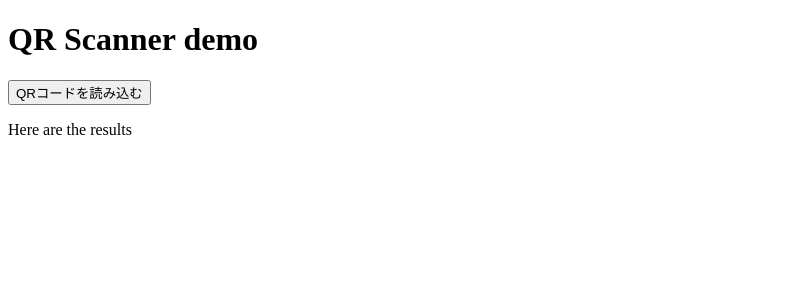
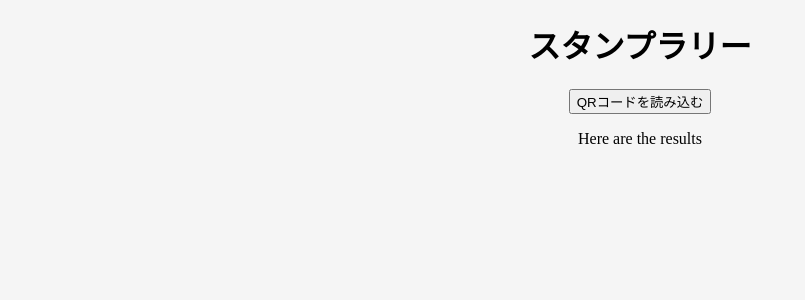
Before and after one commit to pikapika2/stamprally, a Next.js app: page / in a window 1280 px wide. Shown: the top 300 px of the page, without its empty margins (0-805 px from the left). Built offline with nearby package versions, Linux system fonts and the light colour scheme; a web font is replaced by a local one.

Commit message:
change back color and arrangement
Signed-off-by: pikapika2 <yossii0108@gmail.com>

```diff
--- a/src/pages/_app.tsx
+++ b/src/pages/_app.tsx
@@ -1,5 +1,5 @@
 import { AppProps } from 'next/app'
-//import '../style/style.css'
+import '../style/style.css'
 
 export default function MyApp({ Component, pageProps }: AppProps) {
   return <Component {...pageProps} />
--- a/src/pages/index.tsx
+++ b/src/pages/index.tsx
@@ -94,7 +94,7 @@ const Home = () => {
 
   return (
     <div className="App">
-      <h1>QR Scanner demo</h1>
+      <h1>スタンプラリー</h1>
       <button onClick={() => setVisible(!visible)}>
         {visible ? '画面を閉じる' : 'QRコードを読み込む'}
       </button>
@@ -121,16 +121,18 @@ const Home = () => {
           </p>
         )}
       </div>
-      <div>
+      <div className="horizon">
         {stamp1 && (
           <>
-            <Image src={image1} width={150} height={150} />{' '}
+            <Image src={image1} width={130} height={130} />{' '}
             <p>{process.env.NEXT_PUBLIC_KEYWORD1}</p>
           </>
         )}
+      </div>
+      <div className="horizon">
         {stamp2 && (
           <>
-            <Image src={image2} width={150} height={150} />{' '}
+            <Image src={image2} width={130} height={130} />{' '}
             <p>{process.env.NEXT_PUBLIC_KEYWORD2}</p>
           </>
         )}
@@ -142,6 +144,8 @@ const Home = () => {
             <p>{process.env.NEXT_PUBLIC_KEYWORD3}</p>
           </>
         )}
+      </div>
+      <div className="horizon">
         {stamp4 && (
           <>
             <Image src={image4} width={150} height={150} />{' '}
@@ -149,6 +153,7 @@ const Home = () => {
           </>
         )}
       </div>
+      <div className="horizon">
         {stamp5 && (
           <>
             <Image src={image5} width={150} height={150} />{' '}
@@ -156,6 +161,11 @@ const Home = () => {
           </>
         )}
       </div>
+      <link
+        href="https://fonts.googleapis.com/earlyaccess/nicomoji.css"
+        rel="stylesheet"
+      />
+    </div>
   )
 }
 
--- /dev/null
+++ b/src/style/style.css
@@ -0,0 +1,20 @@
+html{
+	background-color: whitesmoke;
+}
+
+h1{
+	font-family: "Nico Moji", sans-serif;
+}
+
+div {
+	text-align: center;
+}
+
+p {
+	text-align: center;
+}
+
+.horizon{
+	display: inline-block;
+	width: 50%;
+}
```
Also changed, not shown: .stylelintrc.json, src/image/computer_woman.png (deleted). Lines whose indentation alone changed are shown as unchanged.
